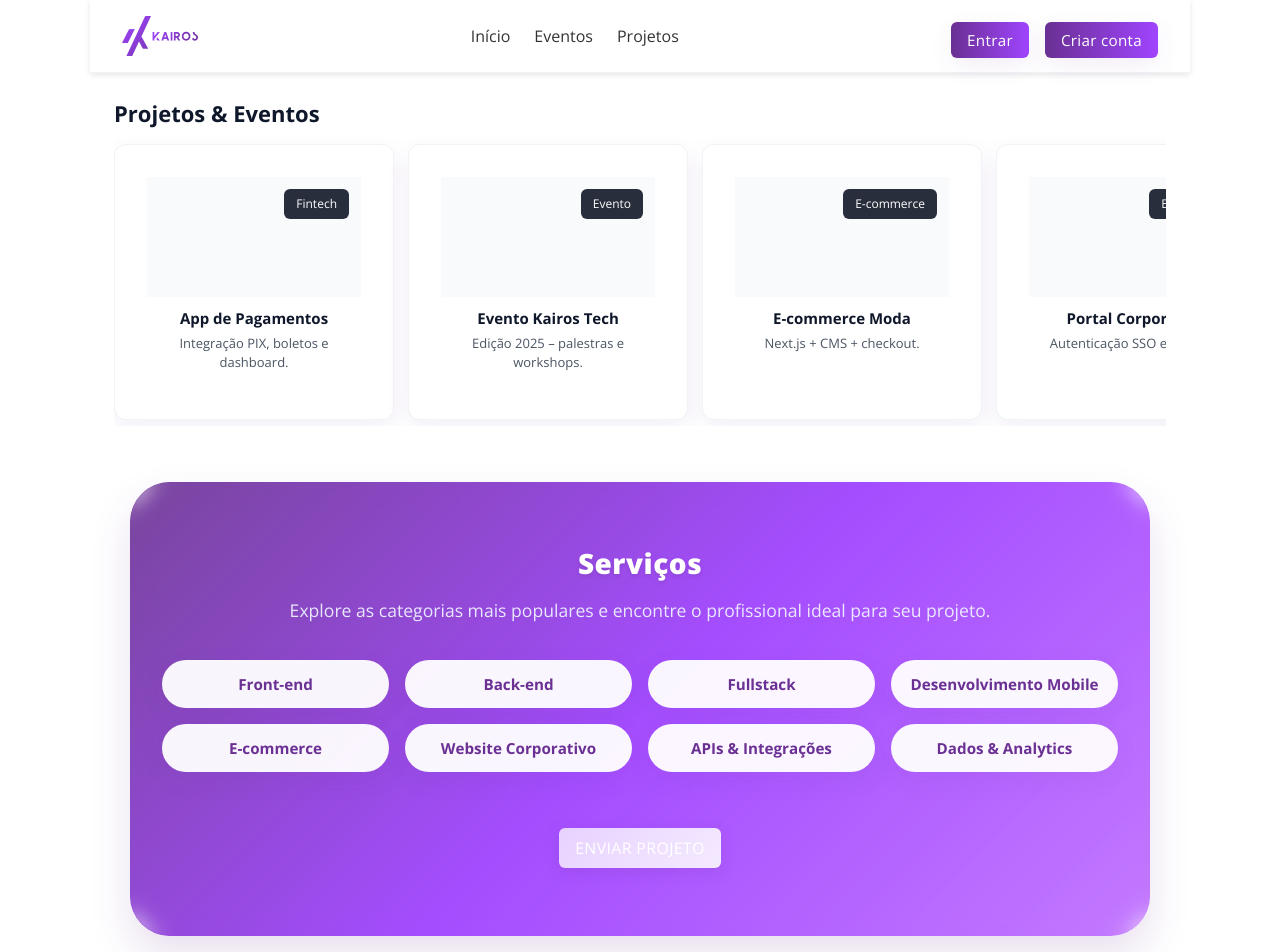
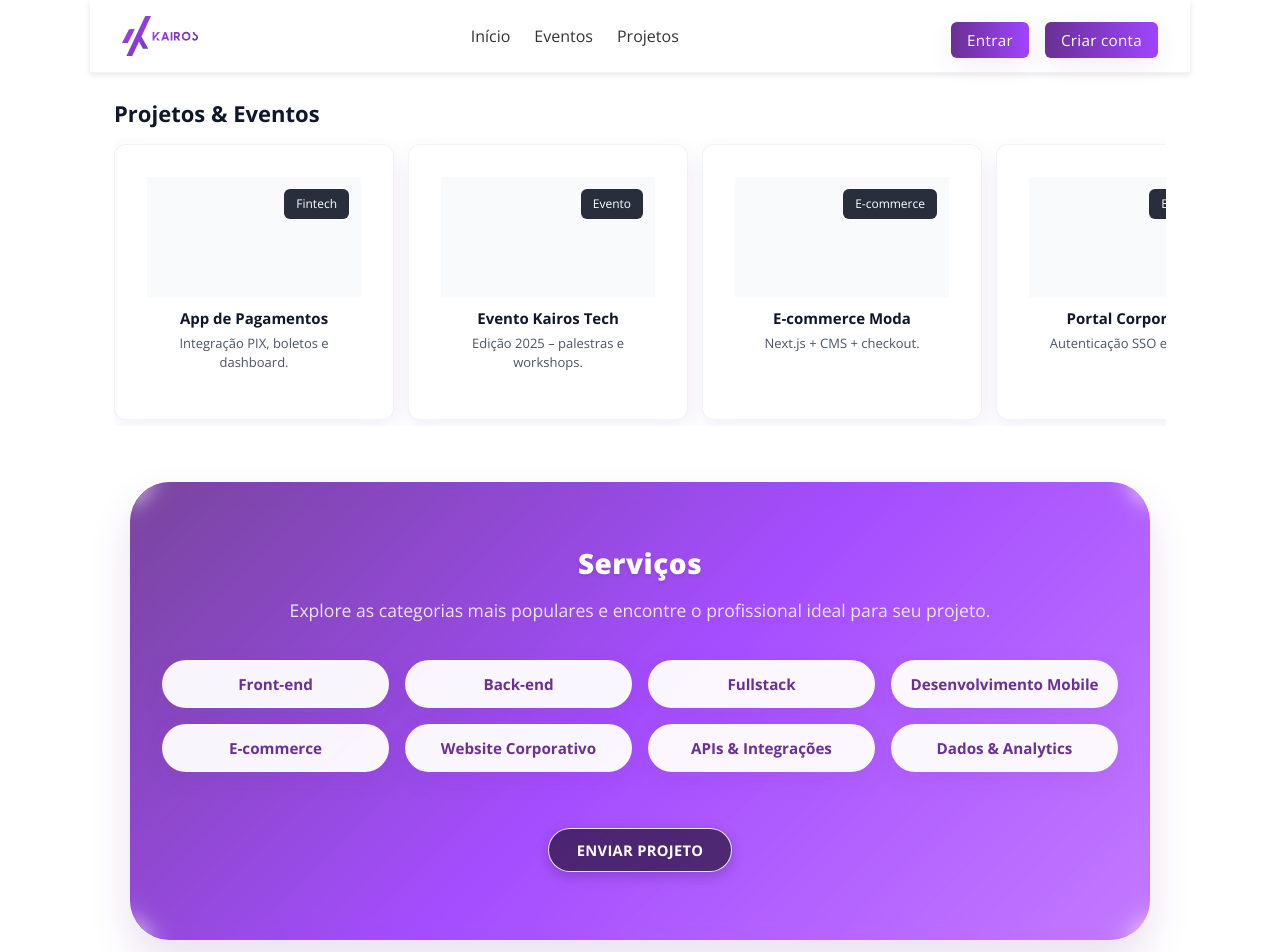
Before and after one commit to ThiagoRAlmeida2/Project-Kairos, a React (Vite) app in the folder Project-Kairos/: page / in a window 1280 px wide. Shown: the top 952 px of the page. Built offline with nearby package versions, Linux system fonts and the light colour scheme.

Commit message:
Ajustes do css

```diff
--- a/Project-Kairos/src/css/index.css
+++ b/Project-Kairos/src/css/index.css
@@ -185,35 +185,38 @@ a{ color:inherit; text-decoration:none; }
   letter-spacing: 0.3px;
 }
 .btn--primary{
-  background: var(--brand);
-  color:white;
+  background: linear-gradient(135deg, var(--brand) 0%, var(--brand-2) 100%);
+  color: #fff;
   padding: 14px 28px;
   font-size: 1rem;
   font-weight: 700;
   text-transform: uppercase;
-  background-image: linear-gradient(135deg, var(--brand) 0%, var(--brand-2) 100%);
   background-size: 200% auto;
+  border: none;
 }
 .btn--primary:hover{
   transform: translateY(-2px);
-  background-position: right center;
   box-shadow: 0 12px 28px rgba(106,48,147,0.3);
+  background: linear-gradient(135deg, var(--brand) 0%, var(--brand-2) 100%);
+  color: #fff;
 }
-.btn--light{
-  background: linear-gradient(135deg, #E7D1FF 0%, #ffffff 100%);
-  color: var(--brand);
-  padding: 14px 32px;
-  font-size: 1rem;
+.btn.btn--light{
+  background: rgba(0,0,0,0.55);
+  color: #ffffff;
+  padding: 10px 28px;
+  font-size: 0.92rem;
   font-weight: 700;
   text-transform: uppercase;
   position: relative;
   overflow: hidden;
-  border: none;
+  border-radius: 999px;
+  border: 1px solid rgba(255,255,255,0.85);
   background-size: 200% auto;
-  box-shadow: 0 4px 15px rgba(106,48,147,0.15);
-  transition: all 0.5s ease;
+  box-shadow: 0 4px 14px rgba(0,0,0,0.20);
+  transition: transform 0.18s ease, box-shadow 0.18s ease, background 0.18s ease;
+  z-index: 1;
 }
-.btn--light::before {
+.btn.btn--light::before {
   content: '';
   position: absolute;
   top: 0;
@@ -222,19 +225,21 @@ a{ color:inherit; text-decoration:none; }
   height: 100%;
   background: linear-gradient(135deg, var(--brand) 0%, var(--brand-2) 100%);
   opacity: 0;
+  border-radius: inherit; /* mantém o mesmo raio que o botão */
+  z-index: 0; /* fica atrás do texto, mas dentro do botão */
   transition: opacity 0.5s ease;
 }
-.btn--light span {
+.btn.btn--light span {
   position: relative;
-  z-index: 1;
+  z-index: 2; /* acima do overlay */
 }
-.btn--light:hover{
+.btn.btn--light:hover{
   color: #ffffff;
   transform: translateY(-3px);
-  background-position: right center;
+  background: rgba(0,0,0,0.55);
   box-shadow: 0 15px 30px rgba(106,48,147,0.25);
 }
-.btn--light:hover::before {
+.btn.btn--light:hover::before {
   opacity: 1;
 }
 .btn--inverted{
```
